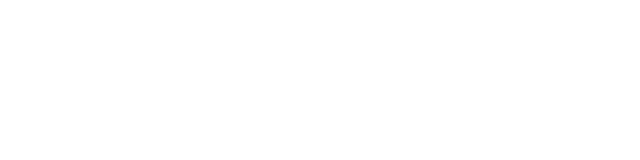
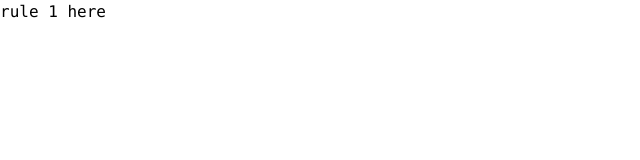
Before and after one commit to AlejandrLara12/digital, a Nuxt app: page /algebra-boleana/1 in a window 1280 px wide. Before the commit this address had no page. Shown: the top 160 px of the page, without its empty margins (0-640 px from the left). Built offline with nearby package versions, Linux system fonts and the light colour scheme.

Commit message:
create dynamic route to each rule

```diff
--- /dev/null
+++ b/pages/algebra-boleana/_rule.vue
@@ -0,0 +1,3 @@
+<template>
+    <pre>rule {{ $route.params.rule }} here</pre>
+</template>
```
